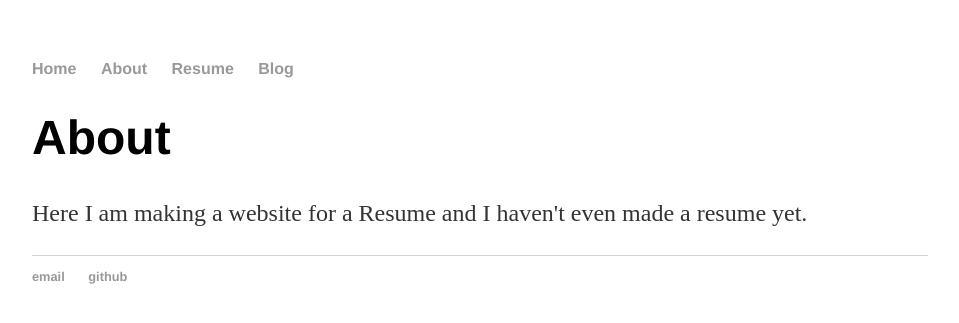
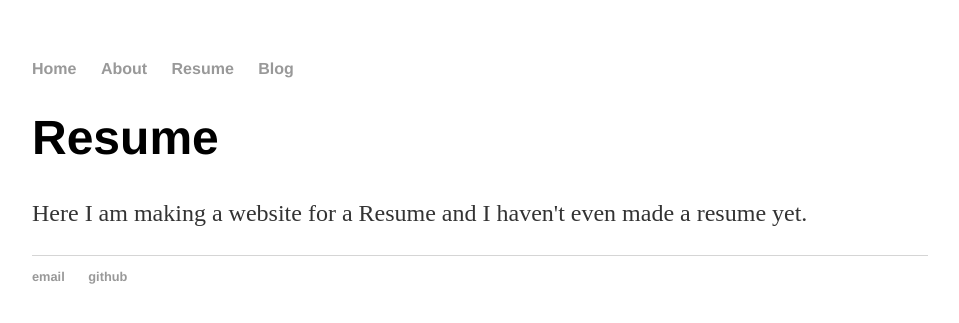
Before and after one commit to thompsonate/natethompson.io, a Jekyll site: the page built from resume/index.html, in a window 1280 px wide. Shown: the top 323 px of the page, without its empty margins (160-1119 px from the left). Built offline with Jekyll 4.4.1, drawn with Linux system fonts in a browser that asks for light colours.

Commit message:
Update index.html

```diff
--- a/resume/index.html
+++ b/resume/index.html
@@ -2,7 +2,7 @@
 layout: default
 title: Nate Thompson's Resume
 ---
-    <div class="about">
- 			<h1>About</h1>
+    <div class="resume">
+ 			<h1>Resume</h1>
  			<p>Here I am making a website for a Resume and I haven't even made a resume yet.</p>
  		</div>
```
